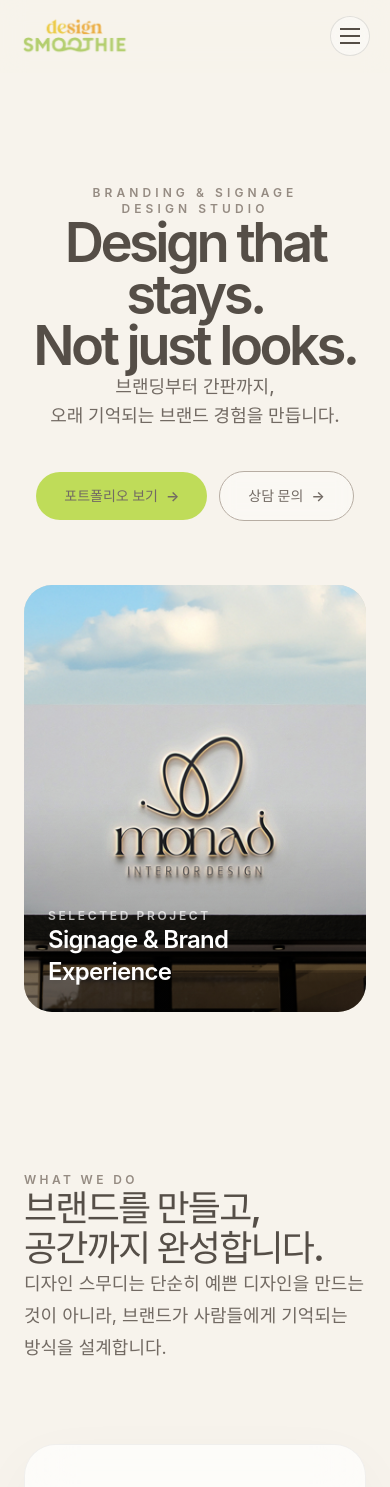
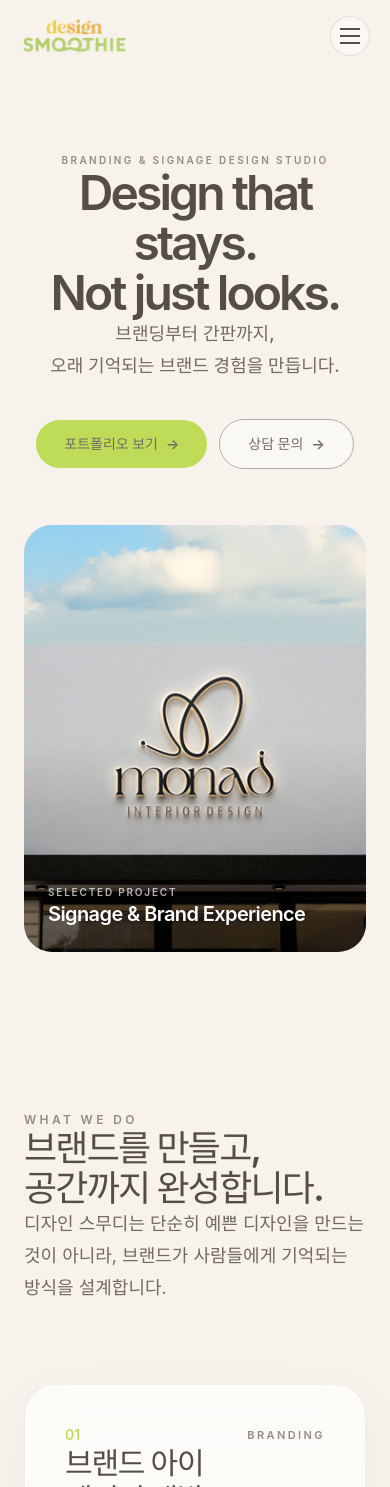
Before and after one commit to designsmoothie/designsmoothie, a Next.js app: page / in a window 390 px wide. Shown: the top 1487 px of the page. Built offline with nearby package versions, Linux system fonts and the light colour scheme.

Commit message:
Fix mobile hero text spacing

```diff
--- a/components/Hero.tsx
+++ b/components/Hero.tsx
@@ -3,29 +3,32 @@ import Link from "next/link";
 
 export default function Hero() {
   return (
-    <section className="relative overflow-hidden bg-[var(--cream)]">
-      <div className="mx-auto max-w-[1440px] px-6 pb-12 pt-28 md:px-12 md:pb-20 md:pt-36">
+    <section
+      id="top"
+      className="relative overflow-hidden bg-[var(--cream)]"
+    >
+      <div className="mx-auto max-w-[1440px] px-6 pb-12 pt-20 sm:pt-24 md:px-12 md:pb-20 md:pt-36">
         <div className="mx-auto max-w-[1100px] text-center">
-          <p className="mb-6 text-xs font-semibold tracking-[0.34em] text-[var(--muted)] md:text-sm">
+          <p className="mb-6 text-[10px] font-semibold tracking-[0.24em] text-[var(--muted)] sm:text-xs sm:tracking-[0.3em] md:text-sm">
             BRANDING & SIGNAGE DESIGN STUDIO
           </p>
 
-          <h1 className="text-[3.4rem] font-semibold leading-[0.95] tracking-[-0.065em] text-[var(--text-dark)] sm:text-6xl md:text-8xl lg:text-[7.5rem]">
+          <h1 className="text-[3rem] font-semibold leading-[1.04] tracking-[-0.06em] text-[var(--text-dark)] sm:text-6xl sm:leading-[1] md:text-8xl lg:text-[7.5rem]">
             Design that stays.
             <br />
             Not just looks.
           </h1>
 
-          <p className="mx-auto mt-8 max-w-2xl text-lg font-medium leading-relaxed text-[var(--text)] md:mt-10 md:text-2xl">
+          <p className="mx-auto mt-10 max-w-2xl text-lg font-medium leading-[1.8] text-[var(--text)] sm:mt-12 sm:text-xl md:mt-14 md:text-2xl md:leading-relaxed">
             브랜딩부터 간판까지,
             <br className="sm:hidden" />
             오래 기억되는 브랜드 경험을 만듭니다.
           </p>
 
-          <div className="mt-10 flex flex-wrap items-center justify-center gap-3 md:mt-12">
+          <div className="mt-9 flex flex-wrap items-center justify-center gap-3 sm:mt-10 md:mt-12">
             <Link
               href="/portfolio"
-              className="inline-flex items-center justify-center rounded-full bg-[var(--green)] px-7 py-3.5 text-sm font-semibold text-[var(--text-dark)] transition duration-300 hover:-translate-y-0.5 hover:bg-[#cbe96a]"
+              className="inline-flex items-center justify-center rounded-full bg-[var(--green)] px-7 py-3.5 text-sm font-semibold text-[var(--text-dark)] transition duration-300 hover:-translate-y-0.5 hover:bg-[var(--green-hover)]"
             >
               포트폴리오 보기
               <span className="ml-2">→</span>
@@ -41,7 +44,7 @@ export default function Hero() {
           </div>
         </div>
 
-        <div className="relative mt-16 overflow-hidden rounded-[28px] bg-[#ded7cb] md:mt-24 md:rounded-[44px]">
+        <div className="relative mt-14 overflow-hidden rounded-[28px] bg-[#ded7cb] sm:mt-16 md:mt-24 md:rounded-[44px]">
           <div className="relative aspect-[4/5] sm:aspect-[16/10] lg:aspect-[16/8]">
             <Image
               src="/images/hero/signage.jpg"
@@ -56,11 +59,11 @@ export default function Hero() {
 
             <div className="absolute bottom-0 left-0 right-0 flex items-end justify-between p-6 text-white md:p-10">
               <div>
-                <p className="text-xs font-semibold tracking-[0.22em] text-white/70">
+                <p className="text-[10px] font-semibold tracking-[0.18em] text-white/70 sm:text-xs sm:tracking-[0.22em]">
                   SELECTED PROJECT
                 </p>
 
-                <p className="mt-2 text-2xl font-semibold tracking-[-0.03em] md:text-4xl">
+                <p className="mt-2 text-xl font-semibold tracking-[-0.03em] sm:text-2xl md:text-4xl">
                   Signage & Brand Experience
                 </p>
               </div>
```
